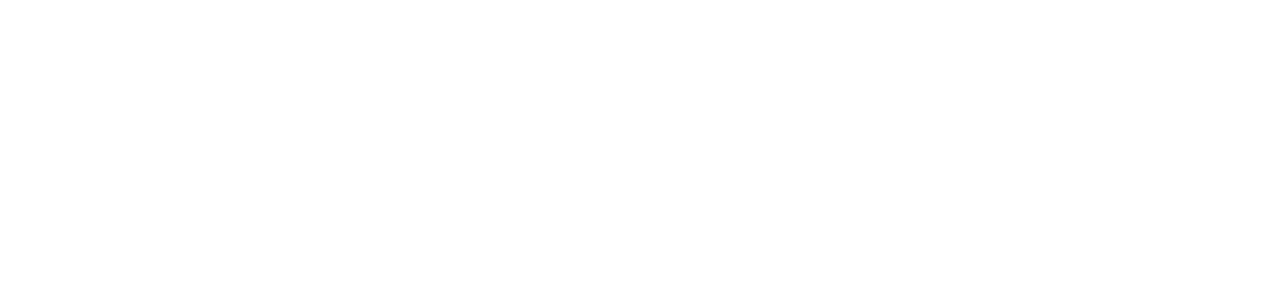
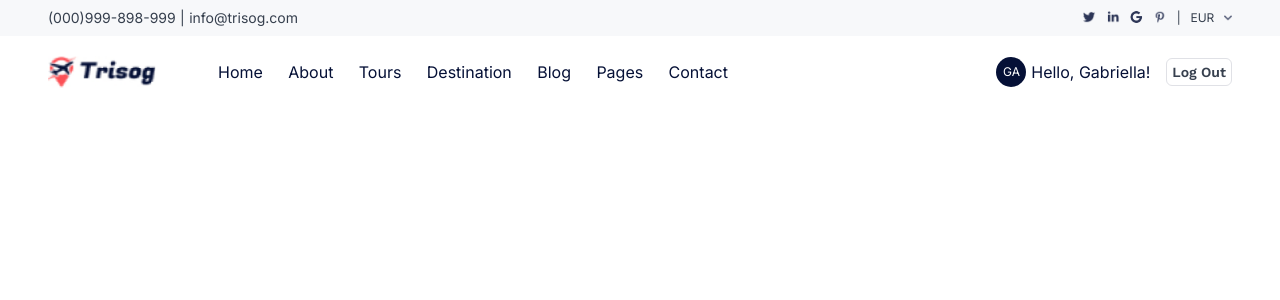
Before and after one commit to gabristle/last-challenge-travels, a React (Vite) app in the folder frontend/: page /tour in a window 1280 px wide. Shown: the top 300 px of the page. Built offline with nearby package versions, Linux system fonts and the light colour scheme.

Commit message:
fix: components and pages adjustments

```diff
--- a/frontend/src/App.tsx
+++ b/frontend/src/App.tsx
@@ -1,8 +1,13 @@
+import { BrowserRouter } from 'react-router-dom'
+import Router from './routes/Router'
 import './styles/index.css'
 
 function App() {
   return (
     <>
+      <BrowserRouter>
+        <Router/>
+      </BrowserRouter>
     </>
   )
 }
--- a/frontend/src/components/DestinationCard/style.module.css
+++ b/frontend/src/components/DestinationCard/style.module.css
@@ -1,6 +1,6 @@
 .destinationContainer {
-    width: 100%;
-    height: 100%;
+    width: 300px;
+    height: 220px;
     position: relative;
     color: white;
 }
@@ -8,7 +8,6 @@
 .destinationImg {
     width: 100%;
     height: 100%;
-    position: absolute;
 }
 
 .gradient {
--- a/frontend/src/components/Header/index.tsx
+++ b/frontend/src/components/Header/index.tsx
@@ -13,7 +13,7 @@ interface HeaderProps {
 
 function Header({ children }:HeaderProps) {
   return (
-    <div className={styles.headerContainer}>
+    <header className={styles.headerContainer}>
         <div className={styles.topHeader}>
             <div className={styles.contact}>
                 <p>(000)999-898-999</p>
@@ -61,7 +61,7 @@ function Header({ children }:HeaderProps) {
             </div>
             {children}
         </div>
-    </div>
+    </header>
   )
 }
 
--- a/frontend/src/components/Header/style.module.css
+++ b/frontend/src/components/Header/style.module.css
@@ -14,7 +14,11 @@
     display: flex;
     justify-content: space-between;
     align-items: center;
-    width: 240px;
+    width: 250px;
+}
+
+.contact p {
+    font-size: 14px;
 }
 
 .social {
--- a/frontend/src/components/HelloLogout/index.tsx
+++ b/frontend/src/components/HelloLogout/index.tsx
@@ -13,7 +13,7 @@ function HelloLogout({ image, name }: HelloLogoutProps) {
             {!image && <div className={styles.image}>{name.slice(0, 2)}</div>}
             <p>Hello, {name}!</p>
         </div>
-        <button className={styles.logOut}>Log Out</button>
+        <button className={styles.logOutButton}>Log Out</button>
     </div>
   )
 }
--- a/frontend/src/components/HelloLogout/style.module.css
+++ b/frontend/src/components/HelloLogout/style.module.css
@@ -28,9 +28,8 @@
     font-size: 12px;
 }
 
-.logOut {
+.logOutButton {
     background-color: transparent;
-    display: flex;
     align-items: center;
     font-family: 'Work Sans', sans-serif;
     font-size: 14px;
@@ -40,7 +39,9 @@
     border-radius: 6px;
     border: solid 1px var(--gray);
     padding: 5px 5px;
+    height: auto;
     cursor: pointer;
+    margin: auto;
 }
 
 .logOut:hover {
--- a/frontend/src/pages/Error/index.tsx
+++ b/frontend/src/pages/Error/index.tsx
@@ -1,5 +1,3 @@
-import React from 'react'
-
 function Error() {
   return (
     <div>Error</div>
--- a/frontend/src/pages/Home/index.tsx
+++ b/frontend/src/pages/Home/index.tsx
@@ -1,8 +1,7 @@
-import React from 'react'
-
 function Home() {
   return (
-    <div>Home</div>
+    <>
+    </>
   )
 }
 
--- a/frontend/src/pages/Login/index.tsx
+++ b/frontend/src/pages/Login/index.tsx
@@ -1,8 +1,8 @@
-import React from 'react'
-
 function Login() {
   return (
-    <div>Login</div>
+    <div>
+
+    </div>
   )
 }
 
--- a/frontend/src/pages/Tour/index.tsx
+++ b/frontend/src/pages/Tour/index.tsx
@@ -1,8 +1,13 @@
-import React from 'react'
+import Header from '../../components/Header'
+import HelloLogout from '../../components/HelloLogout'
 
 function Tour() {
   return (
-    <div>Tour</div>
+    <>
+      <Header>
+          <HelloLogout name={'Gabriella'}/>
+      </Header>
+    </>
   )
 }
 
--- a/frontend/src/pages/Tours/index.tsx
+++ b/frontend/src/pages/Tours/index.tsx
@@ -1,8 +1,14 @@
 import React from 'react'
+import Header from '../../components/Header'
+import HelloLogout from '../../components/HelloLogout'
 
 function Tours() {
   return (
-    <div>Tours</div>
+    <>
+      <Header>
+          <HelloLogout name={''}/>
+      </Header>
+    </>
   )
 }
 
```
Also changed, not shown: frontend/src/routes/Router.tsx (+5 -5 lines).
